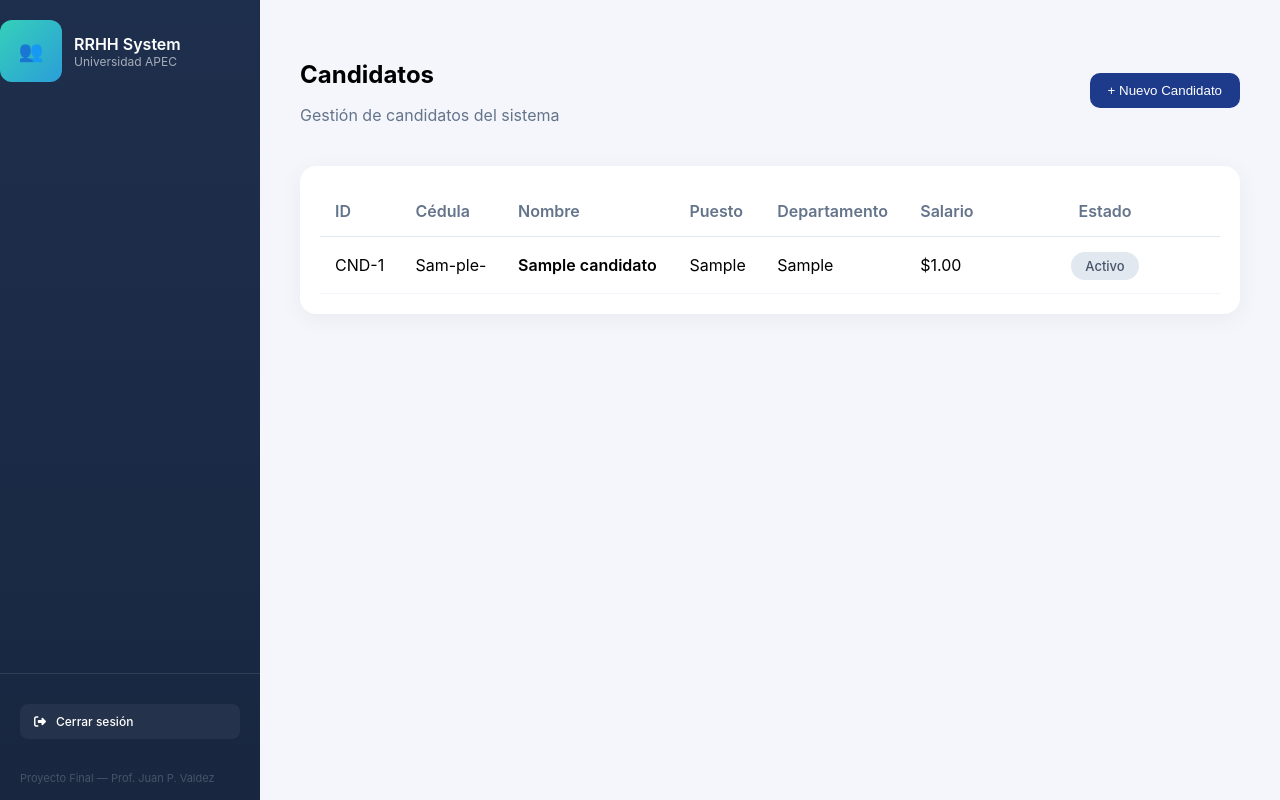
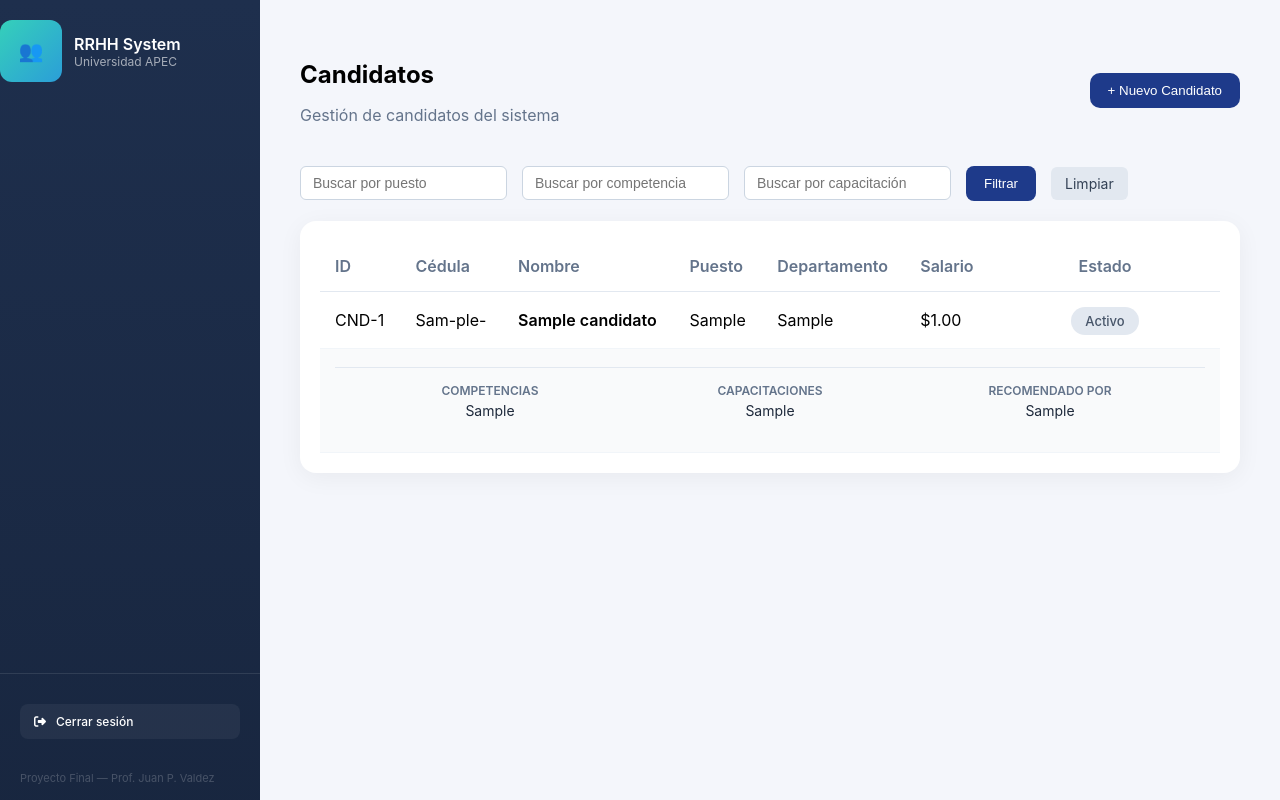
Before and after one commit to Sharenny1/RRHH-exoneracion, a Flask app: page /candidatos in a window 1280 px wide. Run offline with Flask 3, Linux system fonts and the light colour scheme; a user stored in the database is signed in; tables that the repository leaves empty hold one stand-in row (values such as "Sample post").

Commit message:
Refactor candidatos, reportes y limpieza de pycache

```diff
--- a/app.py
+++ b/app.py
@@ -62,3 +62,10 @@ if __name__ == "__main__":
     with app.app_context():
         db.create_all()
     app.run(debug=True)
+
+
+@app.template_filter('rd')
+def formato_rd(valor):
+    if valor is None:
+        return "RD$ 0.00"
+    return f"RD$ {abs(valor):,.2f}"
--- a/routes/auth_routes.py
+++ b/routes/auth_routes.py
@@ -22,11 +22,11 @@ def login():
 
             next_page = request.args.get("next")
 
-            # Si es RH y hay next (como dashboard), lo respetamos
+
             if user.rol == "RH":
                 return redirect(next_page or url_for("dashboard.dashboard"))
 
-            # Si es Postulante, ignoramos cualquier next
+
             return redirect(url_for("candidato.candidatos"))
 
 
--- a/routes/candidato_routes.py
+++ b/routes/candidato_routes.py
@@ -15,7 +15,7 @@ candidato_bp = Blueprint("candidato", __name__)
 def candidatos():
 
     # =========================
-    # POST
+    # POST (CREAR / EDITAR)
     # =========================
     if request.method == "POST":
 
@@ -25,8 +25,7 @@ def candidatos():
         nombre = request.form.get("nombre")
         puesto = request.form.get("puesto")
         departamento = request.form.get("departamento")
-        salario = float(request.form.get("salario"))
-
+        salario = abs(float(request.form.get("salario")))
         competencias = request.form.get("competencias")
         capacitaciones = request.form.get("capacitaciones")
         experiencia = request.form.get("experiencia")
@@ -51,11 +50,7 @@ def candidatos():
                 candidato.capacitaciones = capacitaciones
                 candidato.experiencia = experiencia
                 candidato.recomendado_por = recomendado
-                if candidato.estado == "Contratado" and estado in ["Activo", "Inactivo"]:
-                    candidato.estado = estado
-                else:
-                    candidato.estado = estado
-
+                candidato.estado = estado
 
             else:
                 nuevo = Candidato(
@@ -71,7 +66,6 @@ def candidatos():
                     recomendado_por=recomendado,
                     estado=estado
                 )
-
                 db.session.add(nuevo)
 
         # =====================
@@ -84,7 +78,6 @@ def candidatos():
             ).first()
 
             if existente:
-                # ACTUALIZA SU PROPIO REGISTRO
                 existente.cedula = cedula
                 existente.nombre = nombre
                 existente.puesto_aspira = puesto
@@ -94,12 +87,9 @@ def candidatos():
                 existente.capacitaciones = capacitaciones
                 existente.experiencia = experiencia
                 existente.recomendado_por = recomendado
-
-                # Siempre pendiente
                 existente.estado = "Pendiente"
 
             else:
-                # CREA SU REGISTRO
                 nuevo = Candidato(
                     usuario_id=current_user.id,
                     cedula=cedula,
@@ -109,42 +99,41 @@ def candidatos():
                     salario_aspira=salario,
                     competencias=competencias,
                     capacitaciones=capacitaciones,
+                    experiencia=experiencia,
                     recomendado_por=recomendado,
                     estado="Pendiente"
                 )
-
                 db.session.add(nuevo)
-                db.session.flush()  #  IMPORTANTE para obtener el ID antes del commit
-
-                # CREAR EXPERIENCIA AUTOMÁTICA
-                from models import ExperienciaLaboral
-
-                nueva_exp = ExperienciaLaboral(
-                candidato_id=nuevo.id,
-                empresa=None,
-                puesto_ocupado=None,
-                fecha_desde=None,
-                fecha_hasta=None,
-                salario=None
-            )
-
-
-                db.session.add(nueva_exp)
-
 
         db.session.commit()
         return redirect(url_for("candidato.candidatos"))
 
     # =========================
-    # GET
+    # GET CON FILTROS
     # =========================
 
+    query = Candidato.query
+
+    # FILTRO POR PUESTO
+    puesto = request.args.get("puesto")
+    if puesto:
+        query = query.filter(Candidato.puesto_aspira.ilike(f"%{puesto}%"))
+
+    # FILTRO POR COMPETENCIA
+    competencia = request.args.get("competencia")
+    if competencia:
+        query = query.filter(Candidato.competencias.ilike(f"%{competencia}%"))
+
+    # FILTRO POR CAPACITACION
+    capacitacion = request.args.get("capacitacion")
+    if capacitacion:
+        query = query.filter(Candidato.capacitaciones.ilike(f"%{capacitacion}%"))
+
+    # FILTRO SEGÚN ROL
     if current_user.rol == "POSTULANTE":
-        lista = Candidato.query.filter_by(
-            usuario_id=current_user.id
-        ).all()
-    else:
-        lista = Candidato.query.all()
+        query = query.filter_by(usuario_id=current_user.id)
+
+    lista = query.all()
 
     return render_template("candidatos.html", candidatos=lista)
 
@@ -176,7 +165,6 @@ def seleccionar_candidato(id):
 
     candidato = Candidato.query.get_or_404(id)
 
-    # Crear empleado
     nuevo_empleado = Empleado(
         cedula=candidato.cedula,
         nombre=candidato.nombre,
@@ -189,7 +177,6 @@ def seleccionar_candidato(id):
 
     db.session.add(nuevo_empleado)
 
-    # Cambiar estado candidato
     candidato.estado = "Contratado"
     candidato.fecha_proceso = datetime.today()
 
--- a/routes/experiencia_routes.py
+++ b/routes/experiencia_routes.py
@@ -51,7 +51,7 @@ def experiencias():
         if exp_id:
             experiencia = ExperienciaLaboral.query.get_or_404(exp_id)
 
-            # Seguridad: si es postulante solo puede editar las suyas
+
             if current_user.rol == "POSTULANTE":
                 candidato = Candidato.query.filter_by(
                     usuario_id=current_user.id
--- a/routes/reportes_routes.py
+++ b/routes/reportes_routes.py
@@ -3,6 +3,7 @@ from flask_login import login_required
 from models import Empleado
 from datetime import datetime
 from utils import solo_rh
+
 
 reporte_bp = Blueprint('reporte', __name__)
 
--- a/static/css/styles.css
+++ b/static/css/styles.css
@@ -2,12 +2,12 @@ html, body {
     margin: 0;
     padding: 0;
     height: 100%;
-    overflow: hidden; /* 🔥 elimina scroll global */
+    overflow: hidden;
 }
 
 .layout {
     display: flex;
-    height: 100vh; /* altura exacta de la pantalla */
+    height: 100vh;
 }
 
 
@@ -549,7 +549,7 @@ body {
 }
 
 .modal-content {
-    position: relative;  /* MUY IMPORTANTE */
+    position: relative;
     background: white;
     padding: 40px 30px;
     border-radius: 12px;
@@ -792,7 +792,7 @@ BOTON ELIMINAR
 
 .acciones-wrapper {
     display: flex;
-    flex-direction: column; /* 🔥 ahora vertical */
+    flex-direction: column;
     gap: 6px;
 }
 
@@ -815,3 +815,75 @@ BOTON ELIMINAR
     align-items: center;
     justify-content: center;
 }
+
+.detalle-row {
+    background-color: #f8fafc;
+}
+
+.detalle-candidato {
+    padding: 15px 25px;
+    font-size: 14px;
+    color: #475569;
+    line-height: 1.6;
+}
+
+.detalle-candidato strong {
+    color: #1e293b;
+}
+
+.detalle-row {
+    background: #f9fafb;
+}
+
+.detalle-grid {
+    display: grid;
+    grid-template-columns: repeat(3, 1fr);
+    padding: 15px 25px;
+    gap: 20px;
+    border-top: 1px solid #e2e8f0;
+}
+
+.detalle-item {
+    display: flex;
+    flex-direction: column;
+}
+
+.detalle-label {
+    font-size: 12px;
+    font-weight: 600;
+    color: #64748b;
+    text-transform: uppercase;
+    margin-bottom: 4px;
+}
+
+.detalle-value {
+    font-size: 14px;
+    color: #1e293b;
+}
+
+.filtro-container {
+    margin: 20px 0;
+}
+
+.filtro-form {
+    display: flex;
+    gap: 15px;
+    align-items: center;
+    flex-wrap: wrap;
+}
+
+.filtro-form input {
+    padding: 8px 12px;
+    border: 1px solid #cbd5e1;
+    border-radius: 6px;
+    font-size: 14px;
+}
+
+.btn-clear {
+    padding: 8px 14px;
+    background-color: #e2e8f0;
+    border-radius: 6px;
+    text-decoration: none;
+    font-size: 14px;
+    color: #334155;
+}
--- a/static/js/candidatos.js
+++ b/static/js/candidatos.js
@@ -54,7 +54,7 @@ function editCandidatoModal(id, cedula, nombre, puesto, depto, salario, comp, ca
     const recField = document.getElementById("candidatoRec");
     if (recField) recField.value = rec;
 
-    //  ESTA ES LA PARTE IMPORTANTE
+
     const estadoField = document.getElementById("candidatoEstado");
     if (estadoField) {
         estadoField.value = estado;
--- a/templates/base.html
+++ b/templates/base.html
@@ -48,12 +48,19 @@
                         Candidatos
                     </a>
 
-                    <!-- ✅ EXPERIENCIA AGREGADO PARA RH -->
+                    <!-- EXPERIENCIA AGREGADO PARA RH -->
                     <a href="{{ url_for('experiencia.experiencias') }}"
                        class="menu-item {% if request.endpoint == 'experiencia.experiencias' %}active{% endif %}">
                         <span class="icon"><i class="fa-solid fa-briefcase"></i></span>
                         Experiencia
                     </a>
+
+                    <a href="{{ url_for('capacitacion.capacitaciones') }}"
+   class="menu-item {% if request.endpoint == 'capacitacion.capacitaciones' %}active{% endif %}">
+    <span class="icon"><i class="fa-solid fa-graduation-cap"></i></span>
+    Capacitaciones
+</a>
+
 
                     <a href="{{ url_for('competencia.competencias') }}"
                        class="menu-item {% if request.endpoint == 'competencia.competencias' %}active{% endif %}">
--- a/templates/candidatos.html
+++ b/templates/candidatos.html
@@ -11,7 +11,32 @@
         + Nuevo Candidato
     </button>
 </div>
+<div class="filtro-container">
+    <form method="GET" class="filtro-form">
 
+        <input type="text" name="puesto"
+               placeholder="Buscar por puesto"
+               value="{{ request.args.get('puesto', '') }}">
+
+        <input type="text" name="competencia"
+               placeholder="Buscar por competencia"
+               value="{{ request.args.get('competencia', '') }}">
+
+        <input type="text" name="capacitacion"
+               placeholder="Buscar por capacitación"
+               value="{{ request.args.get('capacitacion', '') }}">
+
+        <button type="submit" class="btn-primary">
+            Filtrar
+        </button>
+
+        <a href="{{ url_for('candidato.candidatos') }}"
+           class="btn-clear">
+           Limpiar
+        </a>
+
+    </form>
+</div>
 <div class="table-card">
     <table class="custom-table">
         <thead>
@@ -31,8 +56,10 @@
 
         <tbody>
 {% for c in candidatos %}
+
 <tr>
     <td>CND-{{ c.id }}</td>
+
     <td>
         {{ c.cedula[:3] }}-{{ c.cedula[3:10] }}-{{ c.cedula[10:] }}
     </td>
@@ -59,6 +86,7 @@
     <div class="acciones-wrapper">
 
         {% if c.estado == "Pendiente" %}
+
             <a href="{{ url_for('candidato.seleccionar_candidato', id=c.id) }}"
                class="icon-select"
                title="Contratar">
@@ -70,10 +98,28 @@
                title="Rechazar">
                <i class="fa-solid fa-user-xmark"></i>
             </a>
+
+        {% elif c.estado == "Rechazado" %}
+
+            <form action="{{ url_for('candidato.eliminar_candidato', id=c.id) }}"
+                  method="POST"
+                  style="display:inline;">
+
+                <button type="submit"
+                        class="icon-delete"
+                        title="Eliminar"
+                        onclick="return confirm('¿Seguro que deseas eliminar este candidato?');">
+                    <i class="fa-solid fa-trash"></i>
+                </button>
+
+            </form>
+
         {% else %}
+
             <span style="color:#94a3b8; font-size:13px;">
                 Sin acciones
             </span>
+
         {% endif %}
 
     </div>
@@ -81,9 +127,43 @@
 {% endif %}
 
 
+
 </tr>
+
+<!-- FILA DE DETALLE -->
+<tr class="detalle-row">
+    <td colspan="{% if current_user.rol == 'RH' %}8{% else %}7{% endif %}">
+        <div class="detalle-grid">
+
+            <div class="detalle-item">
+                <span class="detalle-label">Competencias</span>
+                <span class="detalle-value">
+                    {{ c.competencias or "—" }}
+                </span>
+            </div>
+
+            <div class="detalle-item">
+                <span class="detalle-label">Capacitaciones</span>
+                <span class="detalle-value">
+                    {{ c.capacitaciones or "—" }}
+                </span>
+            </div>
+
+            <div class="detalle-item">
+                <span class="detalle-label">Recomendado por</span>
+                <span class="detalle-value">
+                    {{ c.recomendado_por or "—" }}
+                </span>
+            </div>
+
+        </div>
+    </td>
+</tr>
+
+
 {% endfor %}
 </tbody>
+
 
 
     </table>
@@ -121,7 +201,7 @@
 
             <div class="form-group">
                 <label>Salario al que aspira</label>
-                <input type="number" step="0.01" name="salario" id="candidatoSalario" required>
+                <input type="number" step="0.01" min="0" name="salario" id="candidatoSalario" required>
             </div>
 
             <div class="form-group">
```
Lines whose indentation alone changed are shown as unchanged.
